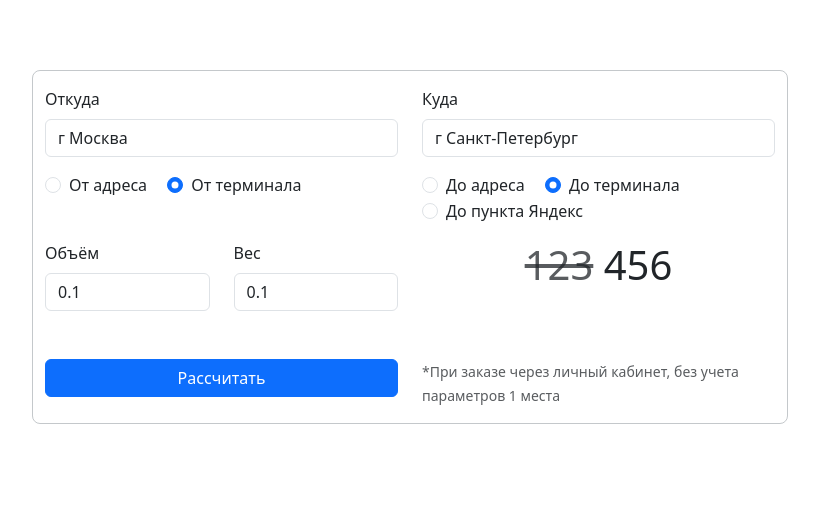
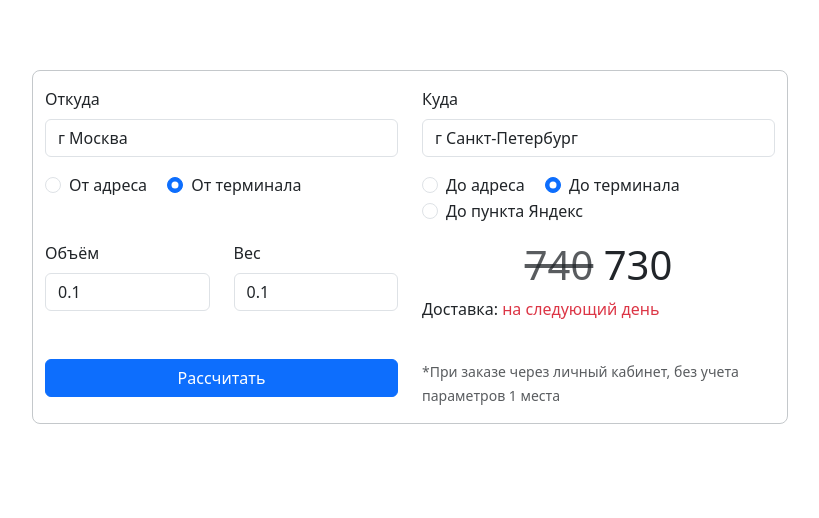
Before and after one commit to jmelnikov/test-vozovoz, a Yii app: template app/views/site/index.php in a window 1280 px wide. Shown: the top 518 px of the page, without its empty margins (230-1049 px from the left). Run offline with PHP 8.4 and a stand-in for Yii, Linux system fonts and the light colour scheme; the template is opened without the code that fills it, so the values that code supplies are empty; some libraries are stand-ins or nearby versions.

Commit message:
Отображение конечной цены в форме на сайте

```diff
--- a/app/views/site/index.php
+++ b/app/views/site/index.php
@@ -88,10 +88,11 @@ $this->title = 'Vozovoz Test';
                 </div>
                 <div class="col-6 mb-3">
                     <h1 class="text-center">
-
-                        <span class="text-muted" style="text-decoration: line-through;">123</span>
-                        456
+                        <span class="text-muted" id="price-old"
+                              style="text-decoration: line-through;">740</span>
+                        <span id="price-new">730</span>
                     </h1>
+                    <p>Доставка: <span class="text-danger" id="delivery-period">на следующий день</span></p>
                 </div>
             </div>
             <div class="row">
@@ -213,13 +214,26 @@ $this->title = 'Vozovoz Test';
             })
             .then(data => {
                 console.log('Результат:', data);
-                // Here you can handle the returned calculation result
-                // Example: Update an element with the result
-                document.querySelector('.text-center').textContent = data.result || 'Нет данных';
+                document.getElementById('price-old').textContent = data.price.basePrice;
+                document.getElementById('price-new').textContent = data.price.price;
+                document.getElementById('delivery-period').textContent = getDeliveryTimeText(data.price.deliveryTime.from, data.price.deliveryTime.to);
             })
             .catch(error => {
                 console.error('Произошла ошибка:', error);
                 alert('Не удалось выполнить расчет. Проверьте данные или попробуйте позже.');
             });
     });
+
+
+    function getDeliveryTimeText(daysFrom, daysTo) {
+        if (daysFrom === daysTo) {
+            if (daysFrom === 1) {
+                return 'на следующий день';
+            }
+
+            return `${daysFrom} ${daysFrom === 1 ? 'день' : (daysFrom >= 2 && daysFrom <= 4 ? 'дня' : 'дней')}`;
+        }
+
+        return `от ${daysFrom} до ${daysTo} дней`;
+    }
 </script>
```
